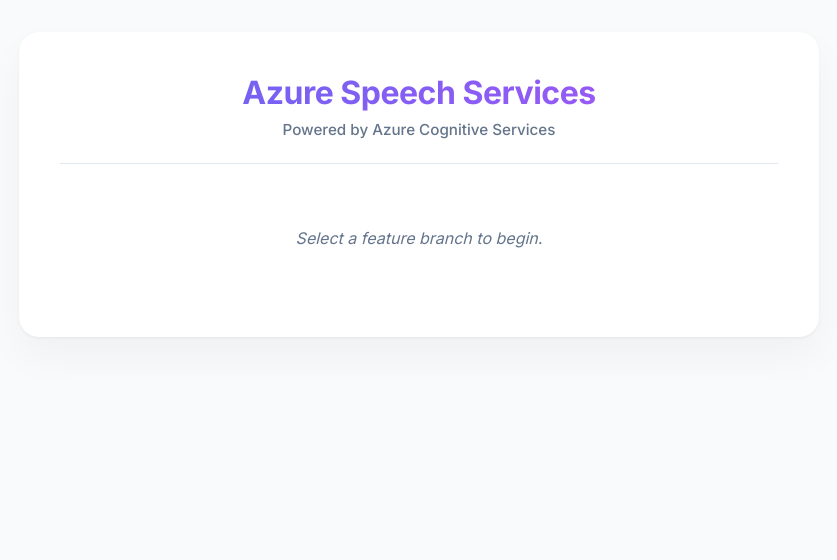
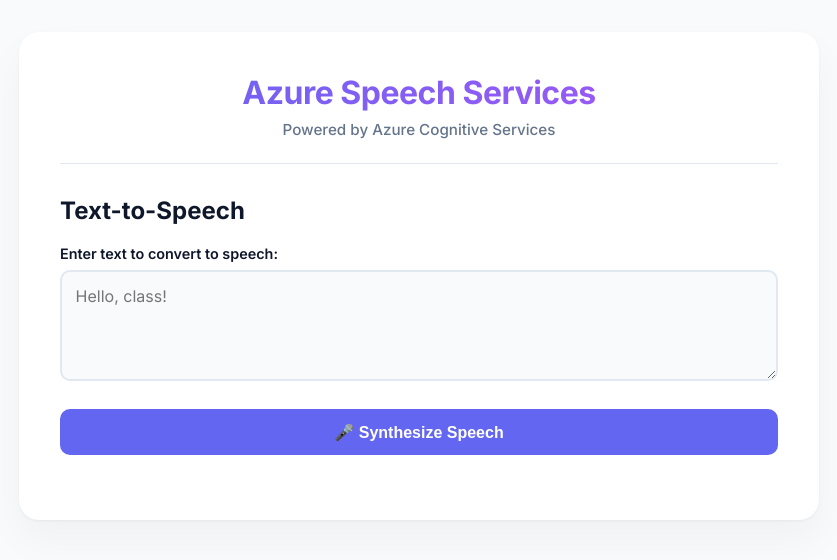
Before and after one commit to TunaCevik/EE471-tasks, a Flask app: page / in a window 1280 px wide. Shown: the top 560 px of the page, without its empty margins (221-1058 px from the left). Run offline with Flask 3, Linux system fonts and the light colour scheme.

Commit message:
Implement Text to Speech

```diff
--- a/app.py
+++ b/app.py
@@ -1,5 +1,6 @@
-from flask import Flask, render_template
+from flask import Flask, render_template, request, send_file, jsonify
 import os
+import azure.cognitiveservices.speech as speechsdk
 from dotenv import load_dotenv
 
 # Load environment variables (e.g., SPEECH_KEY, SPEECH_REGION)
@@ -11,5 +12,38 @@ app = Flask(__name__)
 def index():
     return render_template('index.html')
 
+@app.route('/api/tts', methods=['POST'])
+def text_to_speech():
+    data = request.json
+    text = data.get('text')
+
+    if not text:
+        return jsonify({'error': 'No text provided'}), 400
+
+    try:
+        speech_key = os.environ.get('SPEECH_KEY')
+        speech_region = os.environ.get('SPEECH_REGION')
+        if not speech_key or not speech_region:
+            return jsonify({'error': 'Azure credentials are not configured properly.'}), 500
+
+        speech_config = speechsdk.SpeechConfig(subscription=speech_key, region=speech_region)
+
+        # Save to buffer/file to return audio directly
+        temp_filename = "temp_output.wav"
+        audio_config = speechsdk.audio.AudioOutputConfig(filename=temp_filename)
+
+        speech_config.speech_synthesis_voice_name = "en-US-JennyNeural"
+        speech_synthesizer = speechsdk.SpeechSynthesizer(speech_config=speech_config, audio_config=audio_config)
+
+        result = speech_synthesizer.speak_text_async(text).get()
+
+        if result.reason == speechsdk.ResultReason.SynthesizingAudioCompleted:
+            return send_file(temp_filename, mimetype="audio/wav", as_attachment=False)
+        else:
+            return jsonify({'error': f"Speech synthesis canceled. Reason: {result.reason}"}), 500
+
+    except Exception as e:
+        return jsonify({'error': str(e)}), 500
+
 if __name__ == '__main__':
     app.run(debug=True, port=5000)
--- a/templates/index.html
+++ b/templates/index.html
@@ -15,12 +15,65 @@
             <p>Powered by Azure Cognitive Services</p>
         </header>
         <main id="app-content">
-            <!-- Content will be injected here via conflicts -->
-            <p class="placeholder-text">Select a feature branch to begin.</p>
+            <div id="tts-section" class="feature-section">
+                <h2>Text-to-Speech</h2>
+                <div class="form-group">
+                    <label for="tts-input">Enter text to convert to speech:</label>
+                    <textarea id="tts-input" rows="4" placeholder="Hello, class!"></textarea>
+                </div>
+                <div class="form-group">
+                    <button id="btn-synthesize">🎤 Synthesize Speech</button>
+                </div>
+
+                <div id="tts-alert" class="alert"></div>
+
+                <div id="tts-audio-container" class="audio-player-container" style="display: none;">
+                    <label>Generated Audio:</label>
+                    <audio id="tts-audio-player" controls></audio>
+                </div>
+            </div>
         </main>
     </div>
     <script>
-        // Main javascript scope
+        document.getElementById('btn-synthesize').addEventListener('click', async () => {
+            const text = document.getElementById('tts-input').value;
+            const alertBox = document.getElementById('tts-alert');
+            const audioContainer = document.getElementById('tts-audio-container');
+            const audioPlayer = document.getElementById('tts-audio-player');
+
+            if (!text.trim()) {
+                alertBox.textContent = 'Please enter some text.';
+                alertBox.className = 'alert error';
+                alertBox.style.display = 'block';
+                return;
+            }
+
+            try {
+                const response = await fetch('/api/tts', {
+                    method: 'POST',
+                    headers: { 'Content-Type': 'application/json' },
+                    body: JSON.stringify({text: text})
+                });
+
+                if (response.ok) {
+                    const blob = await response.blob();
+                    const audioUrl = URL.createObjectURL(blob);
+                    audioPlayer.src = audioUrl;
+                    audioContainer.style.display = 'block';
+
+                    alertBox.textContent = '✓ Speech synthesized successfully!';
+                    alertBox.className = 'alert success';
+                    alertBox.style.display = 'block';
+                } else {
+                    const data = await response.json();
+                    throw new Error(data.error || 'Server error');
+                }
+            } catch (error) {
+                alertBox.textContent = 'Error: ' + error.message;
+                alertBox.className = 'alert error';
+                alertBox.style.display = 'block';
+            }
+        });
     </script>
 </body>
 </html>
```
